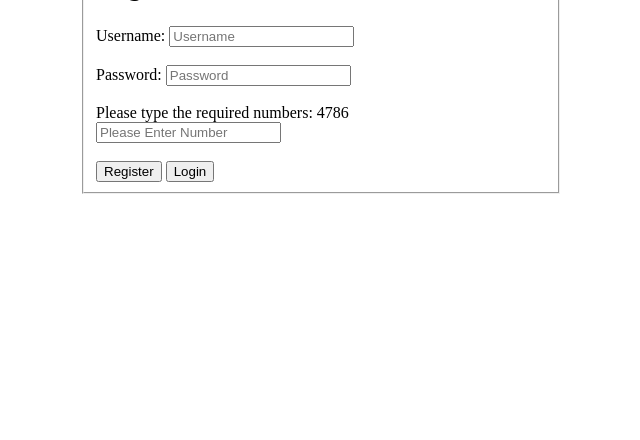
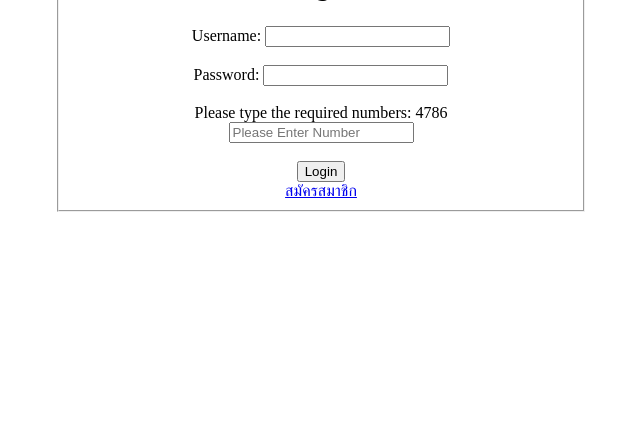
Before and after one commit to DetroittTxP/ReviewMoive-SqlPhpHtml, a PHP site: page /login.php in a window 1280 px wide. Shown: the part 259-699 px from the top of the page, without its empty margins (319-959 px from the left). Run offline with PHP 8.4, Linux system fonts and the light colour scheme.

Commit message:
login session

```diff
--- /dev/null
+++ b/login/css/log.css
@@ -0,0 +1,27 @@
+form fieldset{
+    text-align: center;
+}
+
+fieldset{
+    margin: auto;
+    width: 500px;
+
+}
+
+header{
+    position: relative;
+    text-align: center;
+}
+
+legend{
+    font-size: 30px;
+    font-style: italic;
+}
+
+.text{
+    justify-content: center;
+}
+
+.button{
+
+}
--- a/login/login.php
+++ b/login/login.php
@@ -5,27 +5,37 @@
     <meta name="viewport" content="width=device-width, initial-scale=1.0">
     <meta http-equiv="X-UA-Compatible" content="ie=edge">
     <title>Login</title>
-    <link rel="stylesheet" href="log.css">
+    <link rel="stylesheet" href="css/log.css">
 </head>
 <body>
     <header>
         <img src="../img/LogoWeb.png" alt="" height="215px">
     </header>
-    <fieldset>
-        <legend>Login</legend><br>
-        <label>Username: </label>
-        <input type="text" name="username" placeholder="Username"><br><br>
-        <label>Password: </label>
-        <input type="password" name="password"  placeholder="Password"><br><br>
-        <label>Please type the required numbers: 4786 </label><br>
-        <input type="text" placeholder="Please Enter Number"><br>
-        <br>
-        <form action="/register/register.html">
-            <input type="submit" value="Register">
-        </form>
-        <form action="/ReviewMovie/index.php">
-            <input type="submit" value="Login">
-        </form>
-    </fieldset>
+
+    <form action="checklogin.php" method="post">
+        <fieldset>
+                    <legend>Login</legend><br>
+                    <div class="text">
+                        Username:
+                        <input type="text" name="username"><br><br>
+                        Password:
+                        <input type="password" name="password"><br>
+                        <br>
+                        <label>Please type the required numbers: 4786 </label><br>
+                        <input type="text" placeholder="Please Enter Number" pattern="4786"><br><br>
+
+                        <div class="button">
+                            <input type="submit" value="Login" width="30px" >
+                            <div class="regis"><a href="../register/register.html">สมัครสมาชิก</a></div>
+                        </div>
+
+                    </div>
+                </fieldset>
+    </form>
+
+
+
+
+
 </body>
 </html>
```
Also changed, not shown: login/checklogin.php (added, +28 -0 lines).
